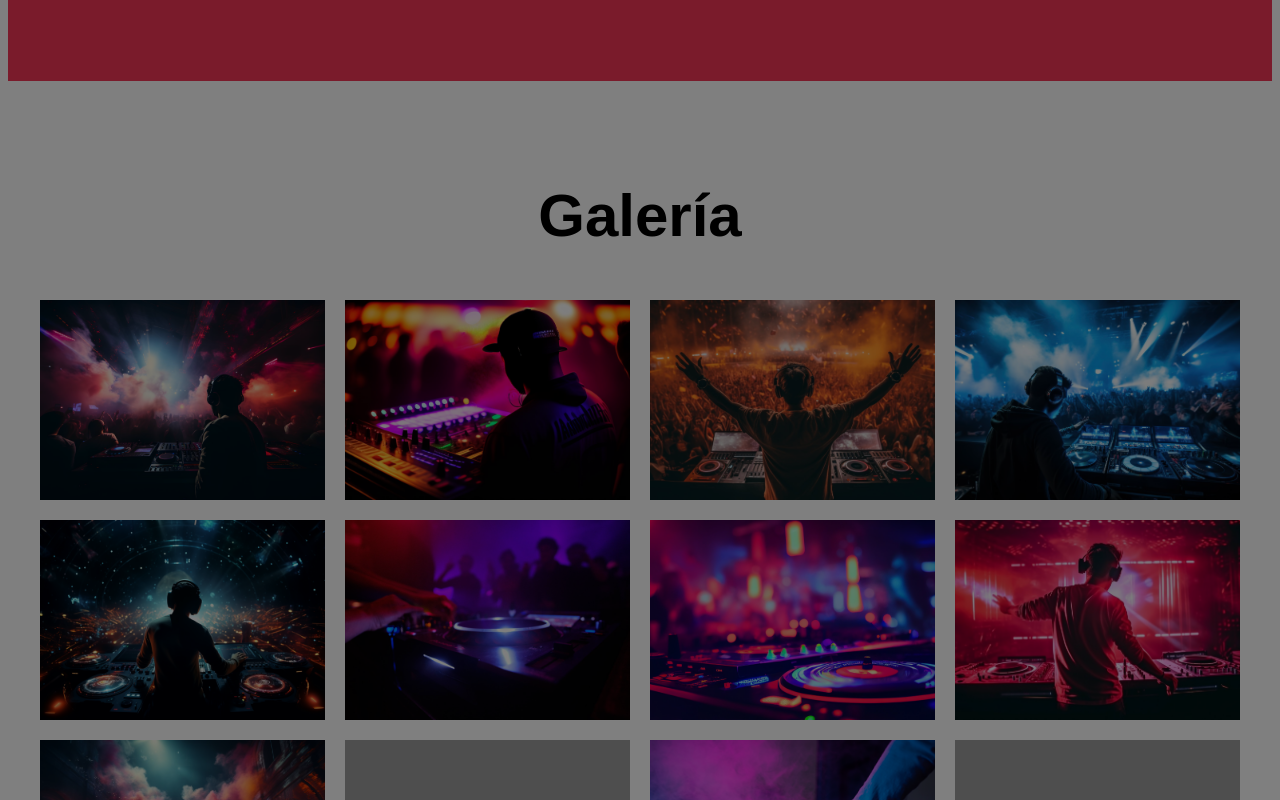
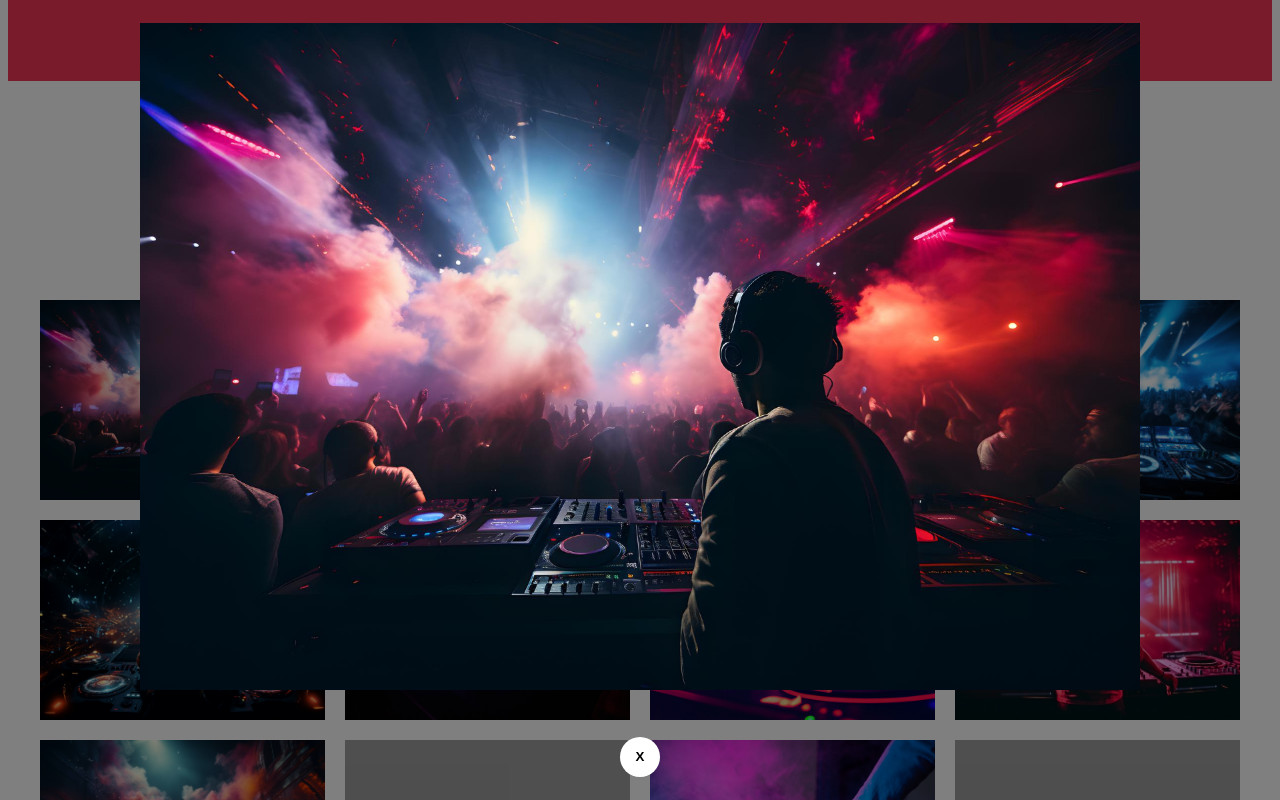
Before and after one commit to Leixhik/festival_de_musica_SASS, a website: page index.html in a window 1280 px wide. Both pictures are taken after a click on the picture 182 px from the left and 3253 px from the top of the page. Shown: the part 2853-3653 px from the top of the page. Drawn offline with Linux system fonts and the light colour scheme; files that its build step writes are made by us from their sources; grey boxes are pictures that could not be loaded.

Commit message:
Se agregó el fade in y fade out para las imagenes, además del botón de cerrar modal

```diff
--- a/src/js/app.js
+++ b/src/js/app.js
@@ -1,4 +1,4 @@
-document.addEventListener('DOMContentLoaded', function(){
+document.addEventListener('DOMContentLoaded', function () {
     crearGaleria()
 })
 
@@ -6,13 +6,13 @@ function crearGaleria() {
     const cantidadImagenes = 16
     const galeria = document.querySelector('.galeria-imagenes')
 
-    for( let i = 1; i <= cantidadImagenes ; i++){
+    for (let i = 1; i <= cantidadImagenes; i++) {
         const imagen = document.createElement('IMG')
         imagen.src = `src/img/gallery/full/${i}.jpg`
         imagen.alt = 'Imagen Galería'
 
         //Event Handler
-        imagen.onclick = function(){
+        imagen.onclick = function () {
             mostrarImagen(i)
         }
 
@@ -20,20 +20,41 @@ function crearGaleria() {
     }
 }
 
-function mostrarImagen(i){
+function mostrarImagen(i) {
+    const imagen = document.createElement('IMG');
+    imagen.src = `src/img/gallery/full/${i}.jpg`;
+    imagen.alt = 'Imagen ${id} en tamaño completo';
 
     // Generar Modal
     const modal = document.createElement('DIV')
     modal.classList.add('modal')
     modal.onclick = cerrarModal
 
+    // Botón cerrar modal
+    const cerrarModalBtn = document.createElement('BUTTON')
+    cerrarModalBtn.textContent = 'X'
+    cerrarModalBtn.classList.add('btn-cerrar');
+    cerrarModalBtn.onclick = cerrarModal;
+
+    modal.appendChild(imagen);
+    modal.appendChild(cerrarModalBtn);
+
+
     // Agregar al HTML
     const body = document.querySelector('body')
+    body.classList.add('overflow-hidden')
     body.appendChild(modal)
 }
 
-function cerrarModal(){
+function cerrarModal() {
     const modal = document.querySelector('.modal')
+    modal.classList.add('fade-out');
 
-    modal?.remove()
+    setTimeout(() => {
+        modal?.remove()
+
+        //Remover el anti scroll
+        const body = document.querySelector('body')
+        body.classList.remove('overflow-hidden')
+    }, 300);
 }
--- a/src/scss/base/_globales.scss
+++ b/src/scss/base/_globales.scss
@@ -16,6 +16,10 @@ body {
     font-style: normal;
     color: v.$negro;
     font-size: 2rem;
+
+    &.overflow-hidden{
+        overflow: hidden;
+    }
 }
 p {
     color: v.$negro;
--- a/src/scss/layout/_galeria.scss
+++ b/src/scss/layout/_galeria.scss
@@ -28,6 +28,49 @@
 .modal {
     position: fixed;
     inset: 0;
+    background-color: rgba(v.$negro, 0.5);
+    display: grid;
+    place-items: center;
+    animation: fadeIn ease-in 0.5s;
 
-    background-color: rgba(v.$negro, 0.5);
+    &.fade-out{
+        animation: fadeIn ease-in 0.5s;
+    }
+
+    img {
+        max-width: 100rem;
+    }
 }
+
+@keyframes fadeIn {
+    0% {
+        opacity: 1;
+    }
+
+    100%{
+        opacity: 0;
+    }
+}
+
+.btn-cerrar{
+    width: 4rem;
+    height: 4rem;
+    border-radius: 50%;
+    background-color: v.$blanco;
+    border: none;
+    color: v.$negro;
+    display: grid;
+    place-items: center;
+    font-weight: 700;
+    cursor: pointer;
+}
+
+@keyframes fadeOut {
+    0% {
+        opacity: 0;
+    }
+
+    100%{
+        opacity: 1;
+    }
+}
```
Also changed, not shown: build/css/app.css, build/js/app.js, 1 other file.
